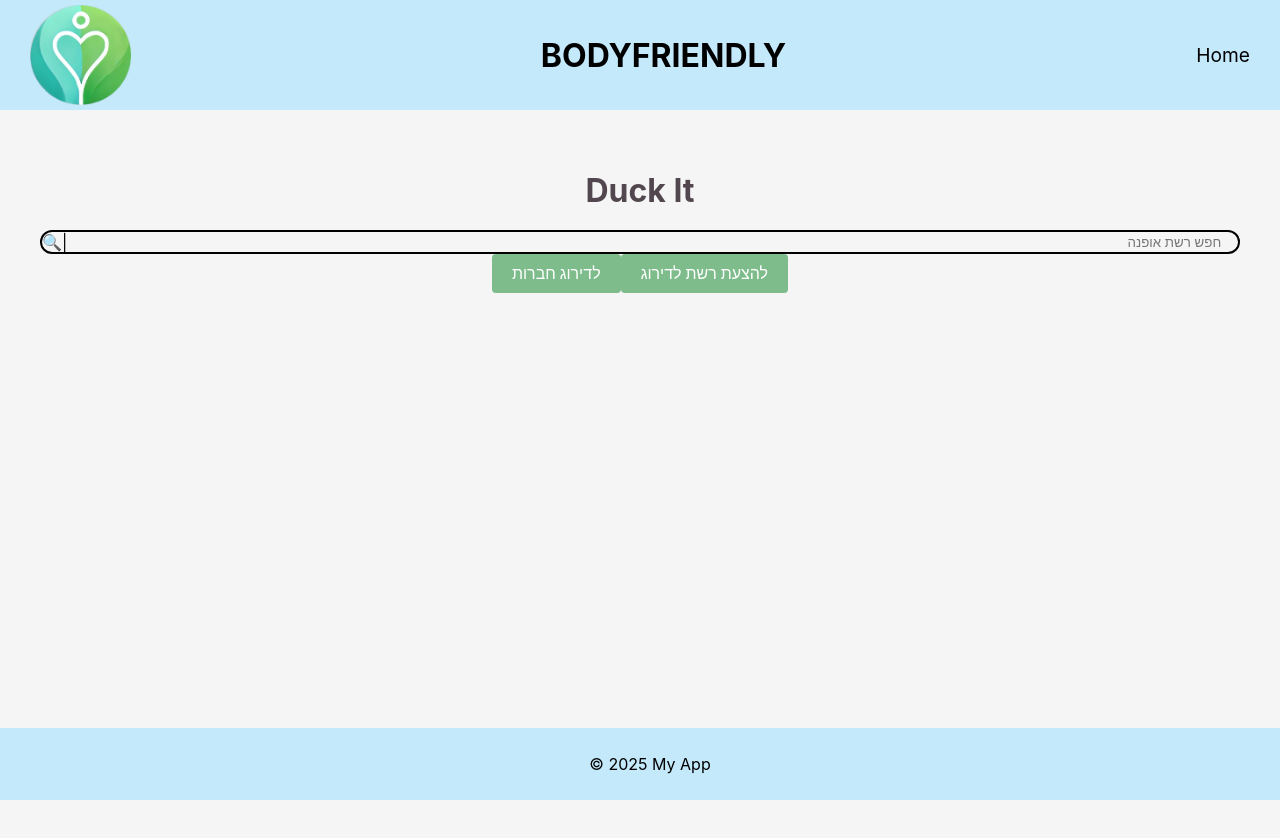
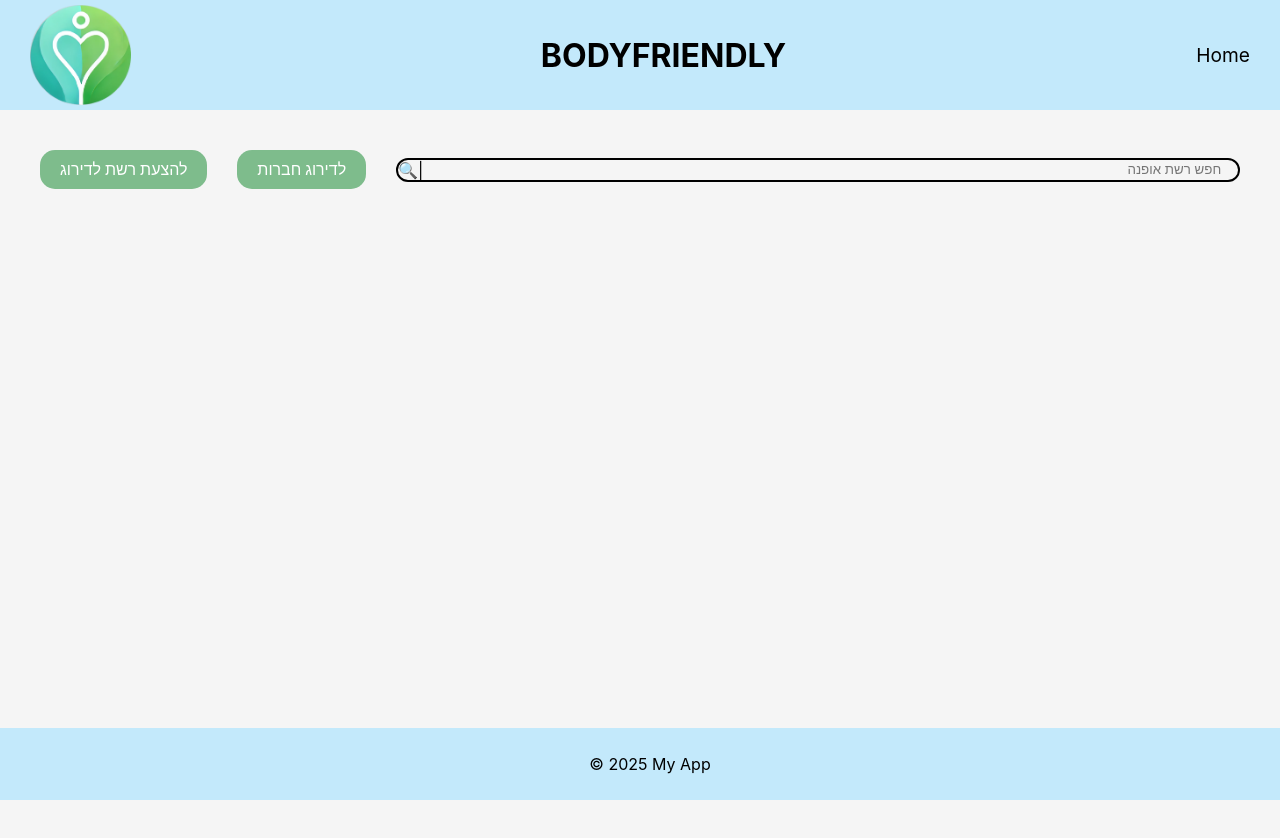
Before and after one commit to EladBet/BeSafeTeam6, a React (Vite) app in the folder client/: page / in a window 1280 px wide. Shown: the top 838 px of the page. Built offline with nearby package versions, Linux system fonts and the light colour scheme.

Commit message:
style companyActionsPanel

```diff
--- a/client/src/components/Search/Search.module.css
+++ b/client/src/components/Search/Search.module.css
@@ -6,6 +6,8 @@
     border-color: black;
     border-radius: 30px;
     justify-content: space-between;
+    width: 100%;
+    max-width: 70%;
 }
 
 .input{
--- a/client/src/components/common/FirstButton/FirstButton.module.css
+++ b/client/src/components/common/FirstButton/FirstButton.module.css
@@ -5,7 +5,7 @@
   background-color: #7ebc8c;
   color: white;
   border: none;
-  border-radius: 4px;
+  border-radius: 15px;
   cursor: pointer;
   font-size: 16px;
   font-family: 'Rubik', sans-serif;
--- a/client/src/pages/HomePage/Home.module.css
+++ b/client/src/pages/HomePage/Home.module.css
@@ -3,8 +3,15 @@
   padding: 20px;
 }
 
-.headline {
+/* .headline {
   font-size: 2em;
   margin-bottom: 20px;
   color: #53474F;
+} */
+
+.companyActionsPanel{
+  display: flex;
+  flex-direction: row-reverse;
+  justify-content: space-between;
+  align-items: center;
 }
--- a/client/src/pages/HomePage/HomePage.jsx
+++ b/client/src/pages/HomePage/HomePage.jsx
@@ -12,10 +12,9 @@ const Home = () => {
 
   return (
     <div className={styles.home}>
-      <h1 className={styles.headline}>Duck It</h1>
-      <div className='companyActionsPanel'>
+      <div className={styles.companyActionsPanel}>
         {/* search */}
-        <Search/>
+        <Search className={styles.search}/>
         <FirstButton onClick={handleRating} disabled={false}>
           לדירוג חברות
         </FirstButton>
```
